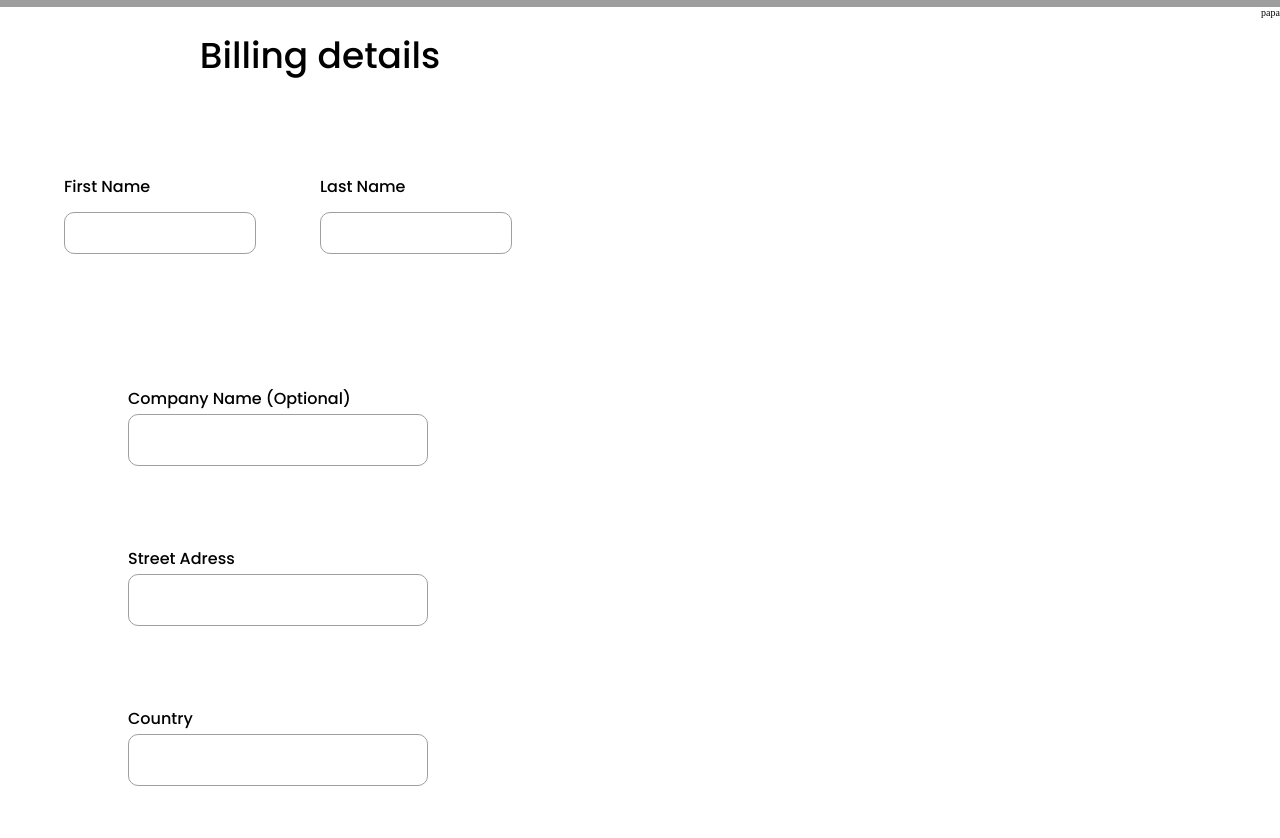
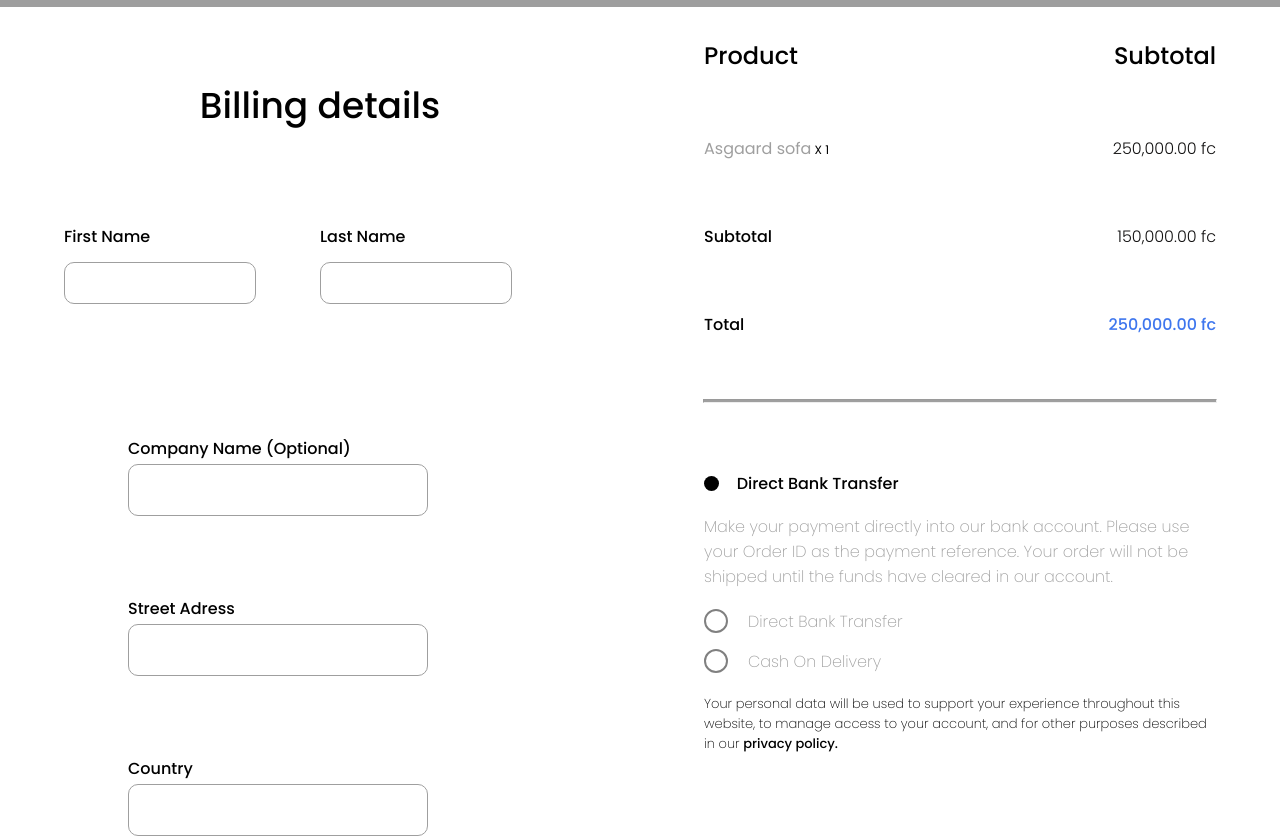
Before and after one commit to MUKEBUDAVID/eden-front, a React (Vite) app: page /shop/Checkout in a window 1280 px wide. Shown: the part 400-1238 px from the top of the page. Built offline with nearby package versions, Linux system fonts and the light colour scheme; grey boxes are pictures that could not be loaded.

Commit message:
fin de la premier version de checkoutRight

```diff
--- a/src/page/shops/Checkout/Checkout.tsx
+++ b/src/page/shops/Checkout/Checkout.tsx
@@ -3,6 +3,7 @@ import Baniere from "../../../components/atom/Baniere/Baniere";
 import Qualite from "../../../components/atom/Qualite/Qualite";
 import checkoutStyle from "./checkout.module.scss";
 import CheckoutLeft from "./molecule/checkoutLeft/CheckoutLeft";
+import CheckoutRight from './atom/checkoutRight/CheckoutRight';
 
 interface FormDataType{
       firstName: { value: string };
@@ -83,8 +84,8 @@ function Checkout() {
 
       <CheckoutLeft/>
 
-      {/* <checkoutRight/> */}
-      <div>papa</div>
+      <CheckoutRight/>
+
       </form>
 
       <Qualite/>
--- /dev/null
+++ b/src/page/shops/Checkout/atom/checkoutRight/CheckoutRight.tsx
@@ -0,0 +1,101 @@
+// import React from 'react'
+import { useState,ChangeEvent } from "react"
+import checkoutRightStyle from "./checkoutRight.module.scss"
+
+
+type checkBoxType="direct"|"cash";
+
+function CheckoutRight() {
+
+    /// a remplace par un contexte
+    const [qauntite,setQuantite]=useState(1);
+
+    const [optionPayment,setoptionPayment]=useState("");
+
+
+   const HandlCheck=(even:ChangeEvent<HTMLInputElement>)=>{
+    even.preventDefault();
+    even.stopPropagation();
+
+
+    const value=even.target.value as checkBoxType;
+
+    console.log(optionPayment);
+
+
+    setoptionPayment(value)
+
+       ///for delete
+console.log(setQuantite);
+
+
+   }
+
+
+
+
+
+  return (
+    <section className={checkoutRightStyle.checkoutRight}>
+
+        <ul className={checkoutRightStyle.proSub}>
+            <li className={checkoutRightStyle.titre}>
+                <span>Product</span>
+                <span>Subtotal</span>
+            </li>
+
+           <li className={checkoutRightStyle.item}>
+                <span>
+                    <span>Asgaard sofa</span>
+                    <span>   X</span>
+                    <span>  {qauntite}</span>
+                </span>
+
+                <span>250,000.00 fc</span>
+            </li>
+
+            <li className={checkoutRightStyle.sub}>
+                <span>Subtotal</span>
+                <span>150,000.00 fc</span>
+            </li>
+
+            <li className={checkoutRightStyle.total}>
+                <span>Total</span>
+                <span>250,000.00 fc</span>
+            </li>
+        </ul>
+
+        <hr />
+
+        <div className={checkoutRightStyle.bankNotice}>
+            <h5><span className={checkoutRightStyle.blackSphere}></span> <span>Direct Bank Transfer</span></h5>
+
+            <p className={checkoutRightStyle.notice_1}>
+            Make your payment directly into our bank account.
+            Please use your Order ID as the payment reference.
+            Your order will not be shipped until the funds have cleared in our account.
+            </p>
+
+            <div className={checkoutRightStyle.choisePay}>
+                <p>
+                    <input type="radio" value={"direct"} name="payType" onChange={HandlCheck} />  <span>Direct Bank Transfer</span>
+                </p>
+
+                <p>
+                    <input type="radio" value={"cash"} name="payType" id="" onChange={HandlCheck} />  <span>Cash On Delivery</span>
+                </p>
+            </div>
+
+
+           <p className={checkoutRightStyle.notice_2}>
+           Your personal data will be used to support your experience throughout this website, to manage access to your account, and for other purposes described in our <span> privacy policy.</span>
+            </p>
+        </div>
+
+
+<button type="submit">Place order </button>
+    </section>
+  )
+}
+
+export default CheckoutRight
--- /dev/null
+++ b/src/page/shops/Checkout/atom/checkoutRight/checkoutRight.module.scss
@@ -0,0 +1,223 @@
+@use "sass:map";
+@use "../../../../../style/variable" as * ;
+
+.checkoutRight{
+    width: 50%;
+    height: 50%;
+    // background-color: red;
+    // margin-top: 50px;
+    display: flex;
+    flex-direction: column;
+    align-items: center;
+    justify-content: space-around  ;
+
+.proSub{
+    width: 100%;
+    height: 30%;
+    // background: #000;
+    list-style: none;
+    display: flex;
+    flex-direction: column;
+    align-items: center;
+    justify-content: space-between;
+}
+
+.proSub li{
+    width:80%;
+    display: flex;
+    flex-direction: row;
+    justify-content: space-between;
+    // background: #54db1f;
+}
+.titre{
+
+    font-family: "Poppins", sans-serif;
+    font-weight: 500;
+     font-size: 24px
+}
+
+.item span:nth-child(1) span:nth-child(1){
+    color: #9F9F9F;
+    font-family: "Poppins", sans-serif;
+    font-weight: 400;
+    font-size: 16px
+
+}
+
+.item span:nth-child(1) span:nth-child(2),
+span:nth-child(3)
+{
+    color: black;
+    font-family: "Poppins", sans-serif;
+    font-weight: 400;
+    font-size: 12px
+
+}
+
+.item span:nth-child(2){
+    color: rgb(19, 18, 18);
+    font-family: "Poppins", sans-serif;
+    font-weight: 300;
+    font-size: 16px
+}
+.sub span:nth-child(1){
+   font-family: "Poppins", sans-serif;
+    font-weight: 500;
+     font-size: 16px
+}
+
+.sub span:nth-child(2){
+    color: rgb(19, 18, 18);
+    font-family: "Poppins", sans-serif;
+    font-weight: 300;
+    font-size: 16px
+}
+
+.total span:nth-child(1){
+  font-family: "Poppins", sans-serif;
+    font-weight: 500;
+     font-size: 16px
+
+}
+
+
+.total span:nth-child(2){
+    color:map-get($theme-colors, primary);
+    font-family: "Poppins", sans-serif;
+    font-weight: 500;
+    font-size: 16px
+}
+
+hr{
+    width: 80%;
+    height: 2px;
+    background-color:#9F9F9F ;
+    // margin-top: -40px;
+}
+
+.bankNotice{
+    width: 80%;
+    height: 40%;
+    // background-color: chocolate;
+}
+
+h5{
+    width: 38%;
+    height: 10%;
+    // background-color: aquamarine;
+    display: flex;
+    color:black;
+    font-family: "Poppins", sans-serif;
+    font-weight: 500;
+    font-size: 16px ;
+    display: flex;
+    flex-direction: row;
+    justify-content: space-between;
+    align-items: center;
+
+}
+
+.blackSphere{
+    width:15px ;
+    height: 15px;
+    border-radius: 50px;
+    background: #000;
+}
+
+.notice_1{
+    margin-top: 10px;
+    color:#9F9F9F;
+    font-family: "Poppins", sans-serif;
+    font-weight: 200;
+    font-size: 16px
+
+}
+
+.choisePay{
+    display: flex;
+    flex-direction: column;
+    justify-content: space-between;
+    align-items: flex-start;
+    width: 40%;
+    height: 65px;
+    // background-color: rgb(30, 210, 180);
+    margin-top: 20px;
+    color:#9F9F9F;
+    font-family: "Poppins", sans-serif;
+    font-weight: 200;
+    font-size: 16px
+
+}
+
+.choisePay p{
+    width: 100%;
+    display: flex;
+    align-items: center;
+
+}
+
+.choisePay span{
+ margin-left: 20px;
+
+}
+
+.choisePay input{
+
+ appearance: none; // Hide default radio button
+      width: 20px;
+      height: 20px;
+      border: 2px solid gray;
+      border-radius: 50%;
+      position: relative;
+      cursor: pointer;
+
+      &:checked {
+        border-color: gray; // Style when checked
+        &::after {
+          content: '';
+          width: 15px;
+          height: 15px;
+          background-color: gray;
+          border-radius: 50%;
+          position: absolute;
+          top: 50%;
+          left: 50%;
+          transform: translate(-50%, -50%);
+        }
+      }
+
+
+}
+
+.notice_2{
+    color:black;
+    font-family: "Poppins", sans-serif;
+    font-weight: 200;
+    font-size: 13px ;
+    margin-top: 20px;
+
+}
+
+.notice_2 span{
+    font-weight: 500;
+
+}
+
+button{
+
+ width: 200px;
+ height: 50px;
+ border-radius: 10px;
+ border: 1px solid black;
+ background-color: transparent;
+ color:black;
+ font-family: "Poppins", sans-serif;
+ font-weight: 400;
+ font-size: 13px ;
+ cursor: pointer;
+ transition: all 300ms ease-in-out;
+}
+button:active{
+  transform: scale(1.1);
+}
+}
--- a/src/page/shops/Checkout/molecule/checkoutLeft/checkoutLeft.module.scss
+++ b/src/page/shops/Checkout/molecule/checkoutLeft/checkoutLeft.module.scss
@@ -9,6 +9,7 @@
     flex-direction: column;
     align-items: center;
     justify-content: space-around;
+    margin-top: 50px;
 
     h1{
     font-family: "Poppins", sans-serif;
```
